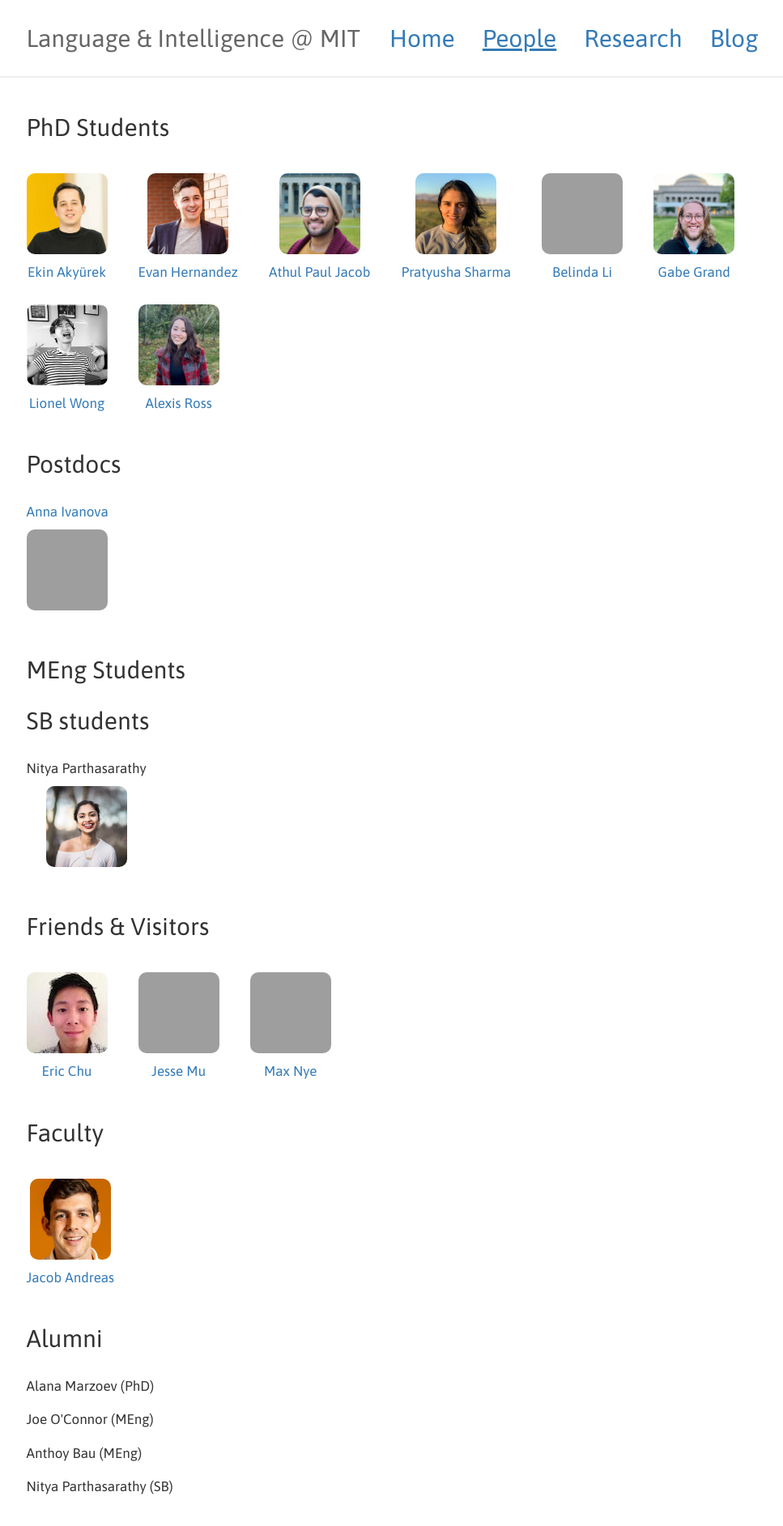
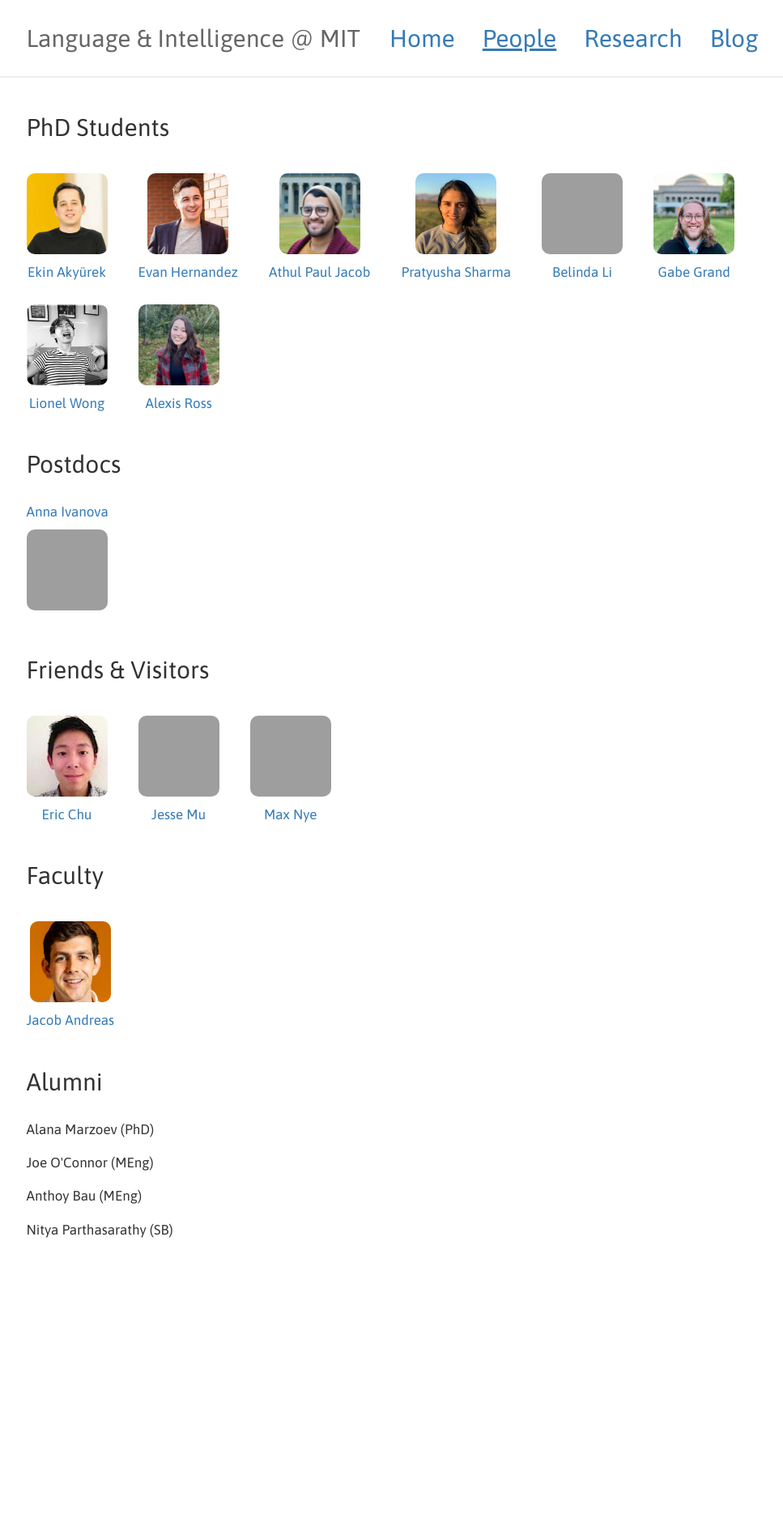
Before and after one commit to lingo-mit/website, a Jekyll site: the page built from people.md, in a window 1280 px wide, cut to the strip 0-1891 px from the top of the page. Shown: the top 1885 px of the strip at 81% size, without its empty margins (10-977 px from the left). Built offline with Jekyll 4.4.1, drawn with Linux system fonts in a browser that asks for light colours; after the commit the page ends 1573 px from its top, so only the background shows below that; grey boxes are pictures that could not be loaded.

Commit message:
update people

```diff
--- a/people.md
+++ b/people.md
@@ -67,20 +67,6 @@ title: People
   </li>
 </ul>
 
-## MEng Students
-
-<ul class="people">
-</ul>
-
-## SB students
-
-<ul class="people">
-  <li>
-    Nitya Parthasarathy
-    <img src="assets/images/nitya_pic.jpeg">
-  </li>
-</ul>
-
 ## Friends & Visitors
 
 <ul class="people">
```
